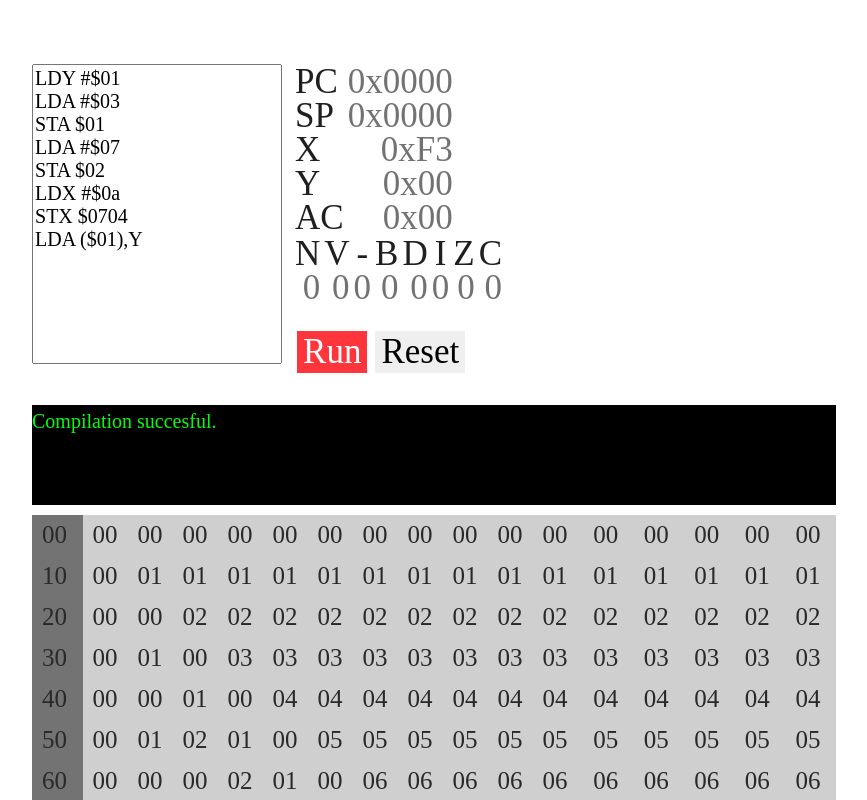
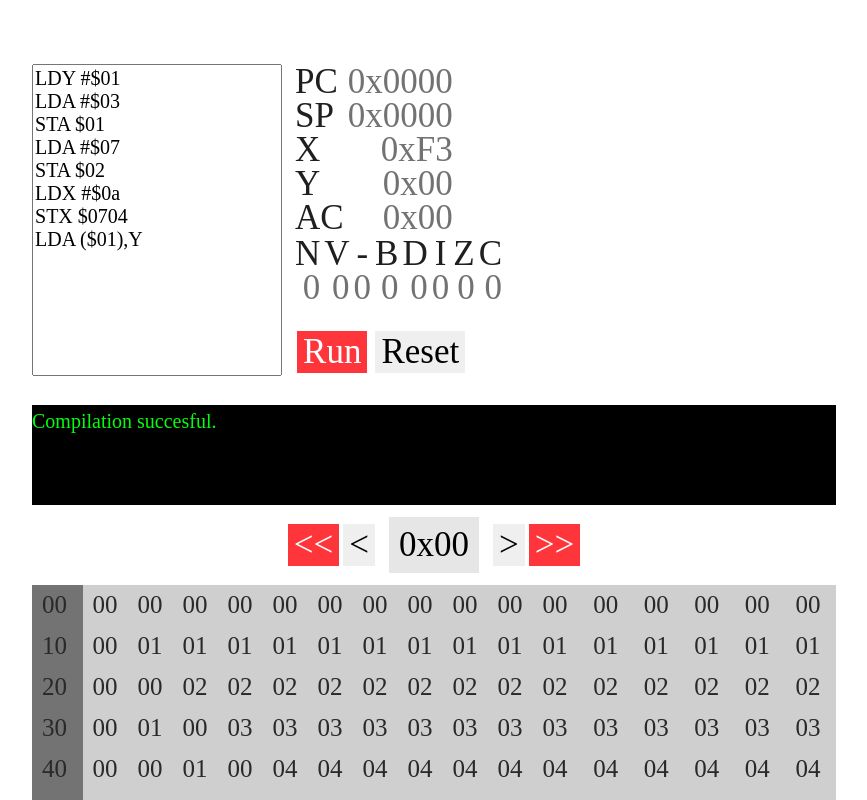
Before and after one commit to ccarral/vue-6502-emu, a Vue app: page / in a window 1280 px wide. Shown: the top 800 px of the page, without its empty margins (206-1073 px from the left). Built offline with nearby package versions, Linux system fonts and the light colour scheme; a web font is replaced by a local one.

Commit message:
feature: first iteration complete of editor, memory, registers and buttons.

```diff
--- a/src/Emulator.vue
+++ b/src/Emulator.vue
@@ -71,6 +71,15 @@ LDA ($01),Y
             </div>
         </div>
         <div id="console">Compilation succesful.</div>
+        <div class="page-controller-container">
+            <div class="page-controller">
+                <button class="buttons" id="run-button" v-on:click="returnPages(16)">&lt&lt</button>
+                <button class="buttons" v-on:click="returnPages(1)">&lt</button>
+                <div>{{ this.formattedPage }}</div>
+                <button class="buttons" v-on:click="skipPages(1)">></button>
+                <button class="buttons" id="run-button" v-on:click="skipPages(16)">>></button>
+            </div>
+        </div>
         <div class="memory-container">
             <table id="memory">
                 <tr v-for="row in memory">
@@ -105,8 +114,28 @@ export default {
         }
         return {
             memory,
-            rowIndexClass: 'mem-row-index'
+            rowIndexClass: 'mem-row-index',
+            page: 0,
         }
+    },
+    computed: {
+        formattedPage() {
+            return "0x" + this.page.toString(16).padStart(2,
+                '0').toUpperCase()
+        }
+    },
+    methods: {
+        skipPages(num) {
+            if (this.page + num < 256) {
+                this.page += num;
+            }
+        },
+        returnPages(num) {
+            if (this.page - num > -1) {
+                this.page -= num;
+            }
+        }
+
     }
 }
 </script>
@@ -125,7 +154,7 @@ export default {
 
 #editor {
     width: 250px;
-    height: 300px;
+    height: 312px;
     resize: none;
     font-size: 20px;
     font-family: Iosevka;
@@ -191,6 +220,11 @@ export default {
     color: white;
 }
 
+.red-next-button {
+    background-color: #ff353c;
+    color: black;
+}
+
 #console {
     width: 100%;
     height: 100px;
@@ -199,8 +233,6 @@ export default {
     color: #00ff0c;
     margin-top: 20px;
     display: inline-block;
-    /* float: left; */
-    /* font-family: Fixedsys; */
     font-family: Iosevka;
 }
 
@@ -256,4 +288,28 @@ table#memory > tr > td {
 .dataCell {
     background-color: #cfcfcf;
 }
+
+.page-controller {
+    padding-top: 10px;
+    display: inline-block;
+    margin: 0 auto;
+}
+
+.page-controller > div {
+    display: inline-block;
+    border: 2px solid white;
+    color: black;
+    background-color: #e6e6e6;
+    text-decoration: none;
+    font-family: Iosevka;
+    font-size: 35px;
+    padding-left: 10px;
+    padding-right: 10px;
+    margin-left: 10px;
+    margin-right: 10px;
+}
+
+.page-controller-container {
+    text-align: center;
+}
 </style>
```
